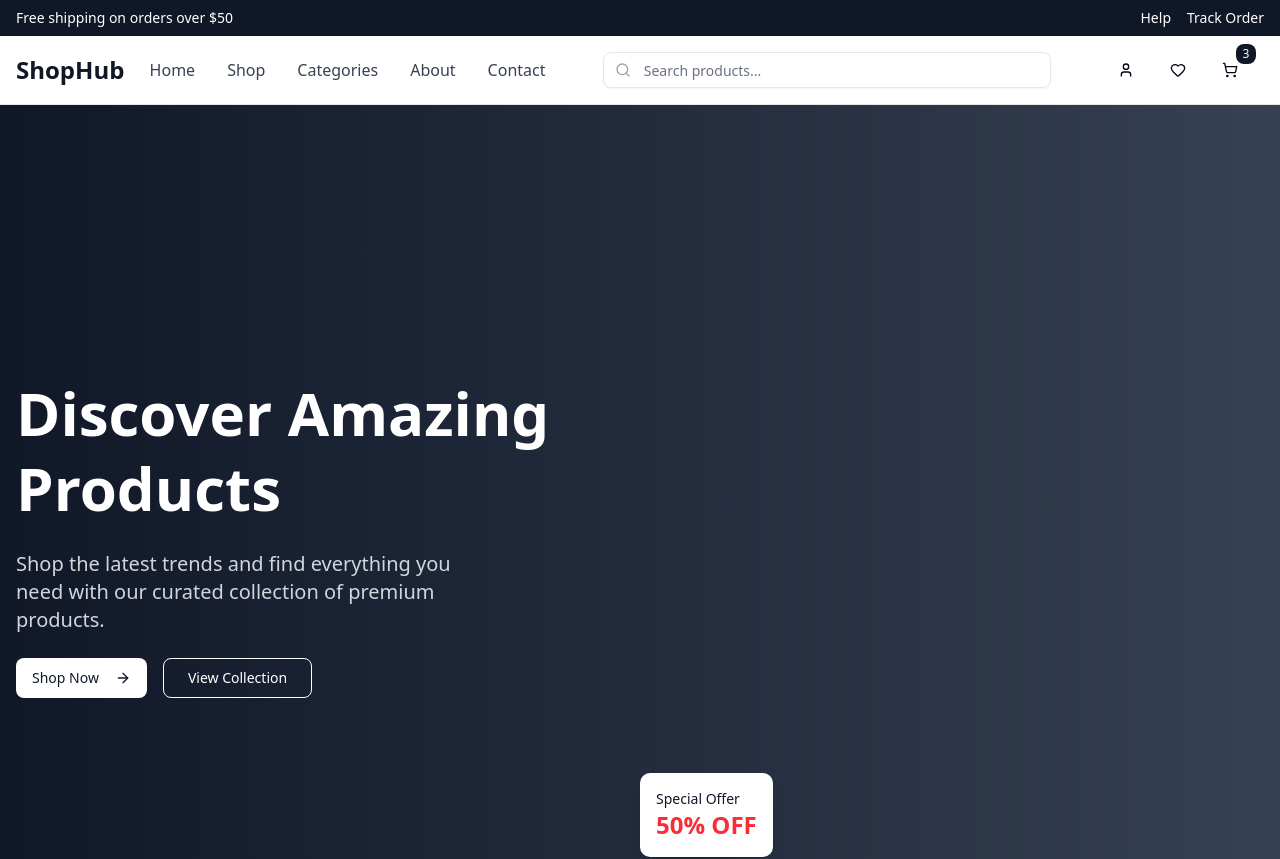
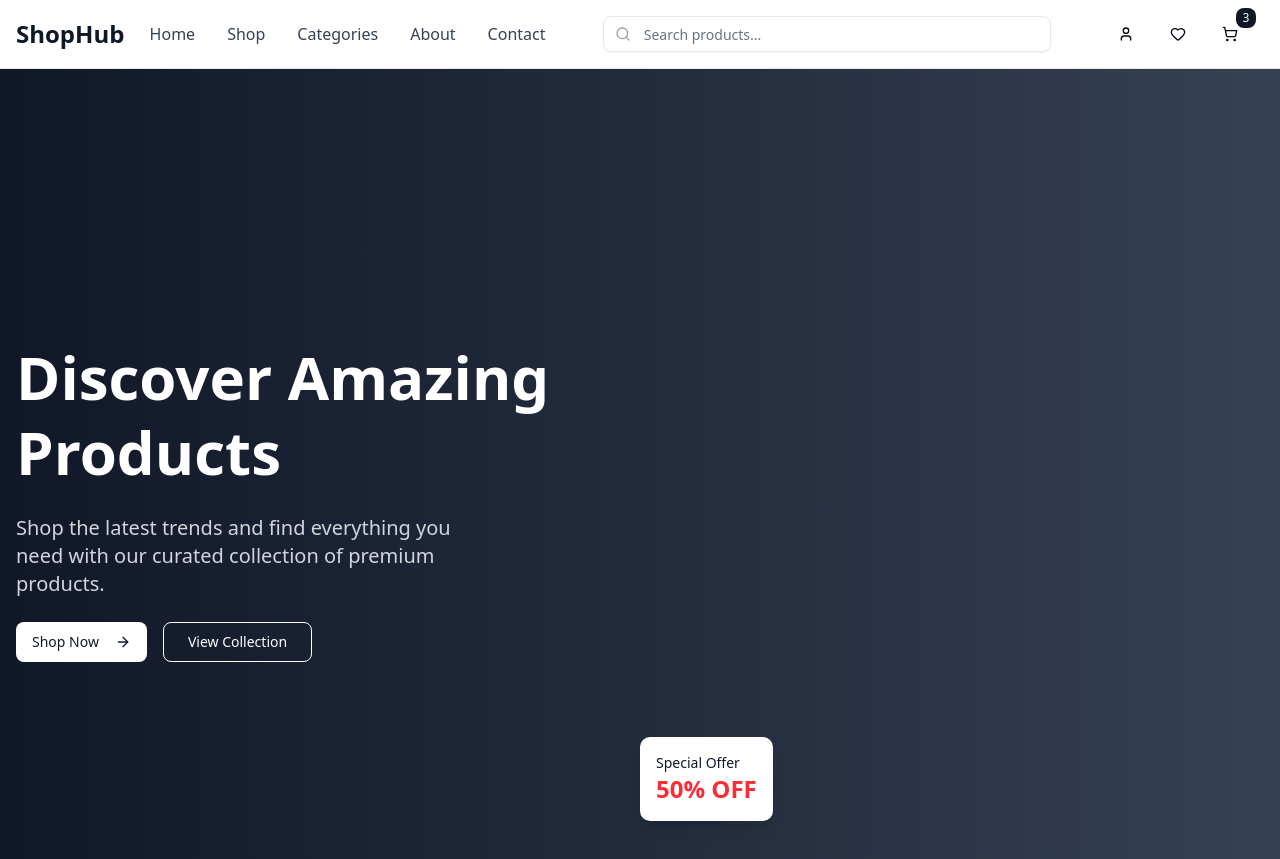
Before and after one commit to Akil31T/ecommerce-web, a Next.js app: page / in a window 1280 px wide. Shown: the top 859 px of the page. Built offline with nearby package versions, Linux system fonts and the light colour scheme.

Commit message:
fix: remove top bar from header for improved mobile experience

```diff
--- a/app/components/Header.tsx
+++ b/app/components/Header.tsx
@@ -11,17 +11,6 @@ export default function Header() {
 
   return (
     <header className="sticky top-0 z-50 bg-white border-b border-gray-200">
-      {/* Top bar - hidden on mobile */}
-      <div className="hidden md:block bg-gray-900 text-white text-sm">
-        <div className="container mx-auto px-4 py-2 flex justify-between items-center">
-          <span>Free shipping on orders over $50</span>
-          <div className="flex space-x-4">
-            <span>Help</span>
-            <span>Track Order</span>
-          </div>
-        </div>
-      </div>
-
       {/* Main header */}
       <div className="container mx-auto px-4 py-4">
         <div className="flex items-center justify-between">
```
